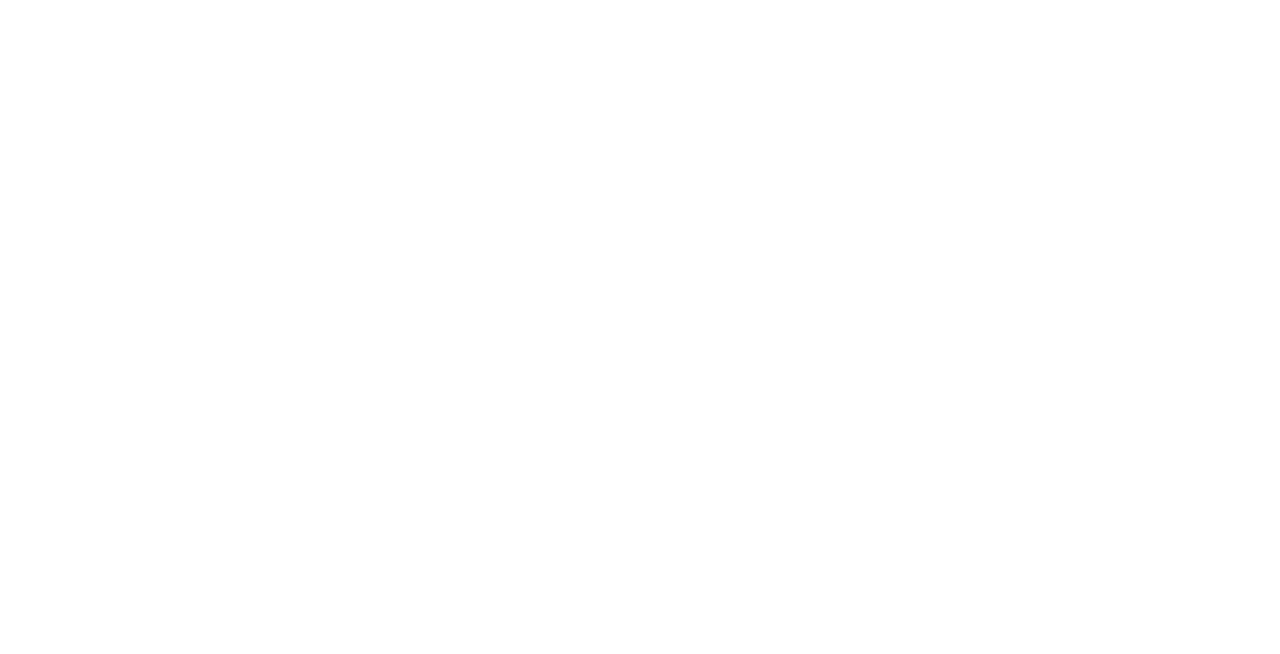
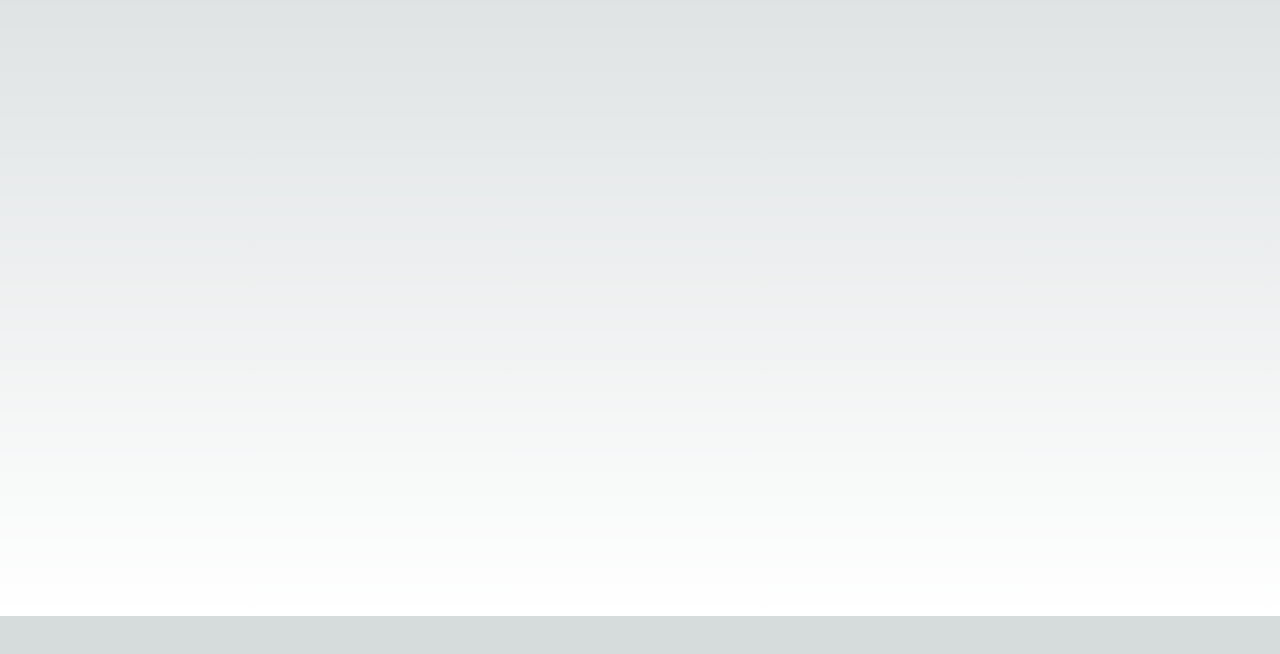
Before and after one commit to Haeven/SubHire, a Next.js app in the folder subhire/: page / in a window 1280 px wide. Shown: the part 184-838 px from the top of the page. After the commit the page ends 800 px from the top, so only its background shows below. Built offline with nearby package versions, Linux system fonts and the light colour scheme.

Commit message:
Adds layout component

```diff
--- /dev/null
+++ b/subhire/src/app/layout.tsx
@@ -0,0 +1,22 @@
+import type { Metadata } from 'next'
+import { Inter } from 'next/font/google'
+import './globals.css'
+
+const inter = Inter({ subsets: ['latin'] })
+
+export const metadata: Metadata = {
+  title: 'SubHire',
+  description: 'Hire verified subcontractors',
+}
+
+export default function RootLayout({
+  children,
+}: {
+  children: React.ReactNode
+}) {
+  return (
+    <html lang="en">
+      <body className={inter.className}>{children}</body>
+    </html>
+  )
+}
```
